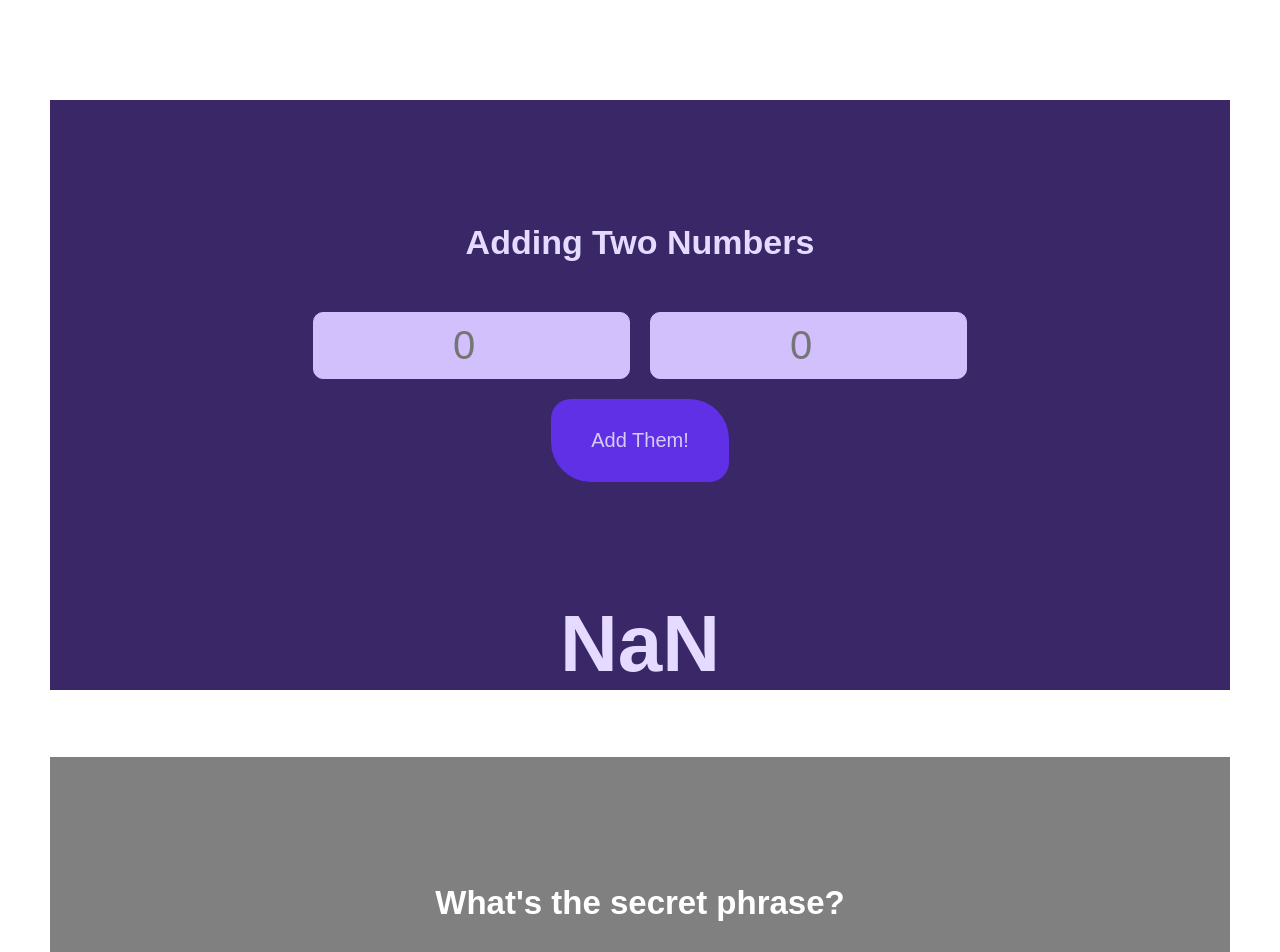
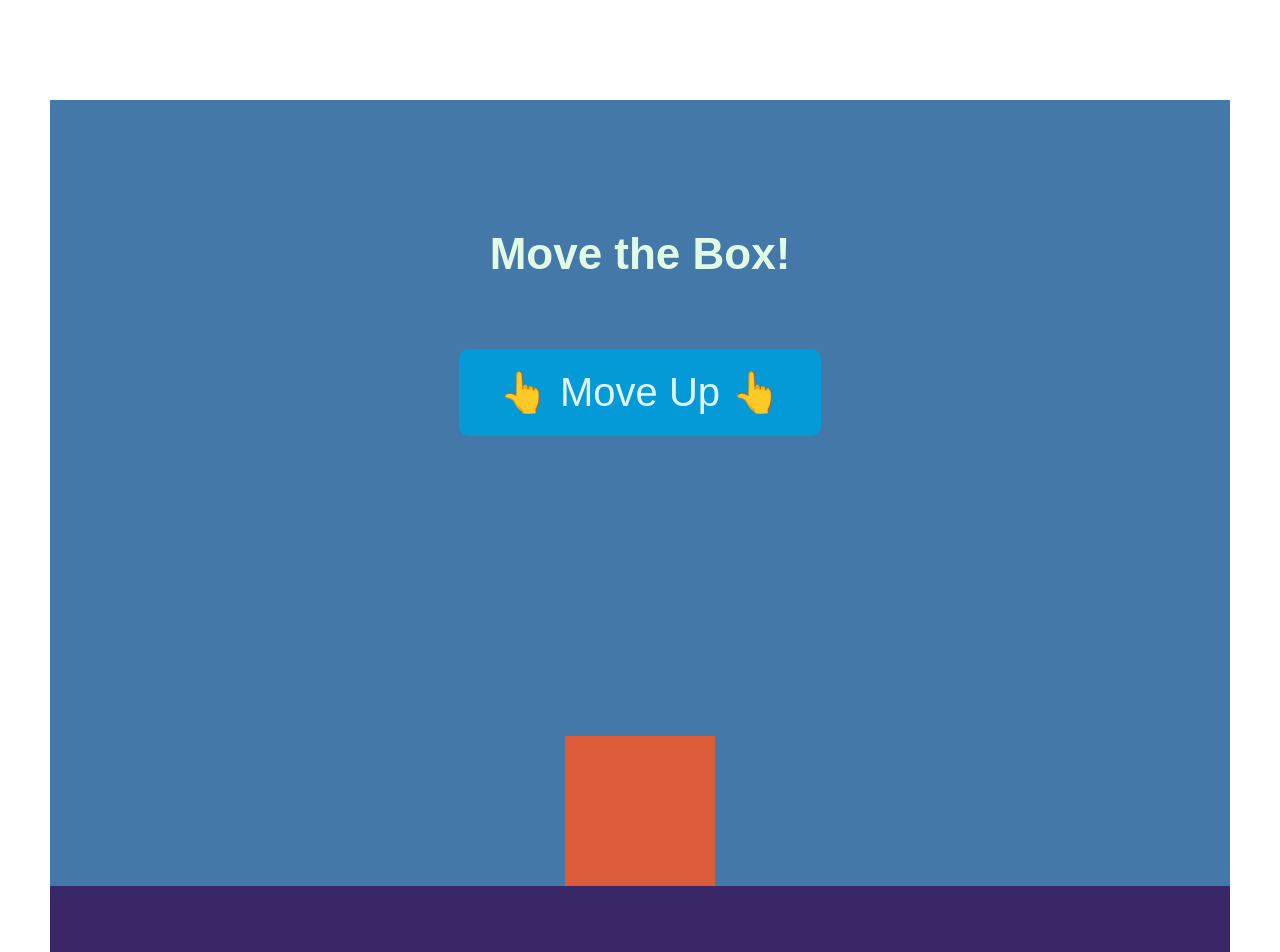
Before and after one commit to williamwdev/react-review-challenge, a React (Create React App) app: page / in a window 1280 px wide. Shown: the top 952 px of the page. Built offline with nearby package versions, Linux system fonts and the light colour scheme.

Commit message:
set up movement problem with styling fixes

```diff
--- a/src/App.css
+++ b/src/App.css
@@ -111,3 +111,32 @@ input:first-child {
 .calculator-container h2 {
   font-size: 80px;
 }
+
+/* movement container styling */
+.movement-container {
+  font-family: sans-serif;
+  text-align: center;
+  padding-top: 100px;
+  padding-bottom: 300px;
+  background: #4478a8;
+  color: rgb(225, 250, 228);
+}
+
+.movement-container .box {
+  width: 150px;
+  height: 150px;
+  background: #dc5b39;
+  margin: 0 auto;
+  transform: translateY(300px);
+  transition: 0.3s cubic-bezier(0.56, 0.2, 0.46, 1.27) all;
+}
+
+.movement-container button {
+  margin-top: 40px;
+  padding: 20px 40px;
+  background: #049ad7;
+  color: rgb(225, 244, 252);
+  font-size: 40px;
+  border-radius: 10px;
+  border: none;
+}
--- a/src/App.js
+++ b/src/App.js
@@ -4,11 +4,13 @@ import List from '../src/components/List/List'
 import UserInput from '../src/components/UserInput/UserInput'
 import Events from '../src/components/Events/Events';
 import Calculator from '../src/components/Calculator/Calculator';
+import Movement from '../src/components/Movement/Movement';
 import './App.css';
 
 function App() {
   return (
     <div className="App">
+      <Movement/>
       <Calculator/>
       <Events/>
       <UserInput/>
--- a/src/components/Calculator/Calculator.js
+++ b/src/components/Calculator/Calculator.js
@@ -1,4 +1,4 @@
-import React, { useState, useEffect } from 'react';
+import React, { useState } from 'react';
 
 /** The Challenge: Add Two Numbers
  * Store input numbers
--- /dev/null
+++ b/src/components/Movement/Movement.js
@@ -0,0 +1,21 @@
+import React from 'react';
+
+/** The Challenge: Move a Box Up
+ * Create a state variable to hold the value of the transformation points
+ * Handle an event which increments or decrements the transformation points
+ * Bind the transformation using inline CSS to the created box
+ */
+
+export default function Movement() {
+  return (
+    <div className="movement-container">
+      <h1>Move the Box!</h1>
+
+      {/* handle the click event on this button */}
+      <button>👆 Move Up 👆</button>
+
+      {/* move this box using inline styles */}
+      <div className="box" style={{}} />
+    </div>
+  );
+}
```
